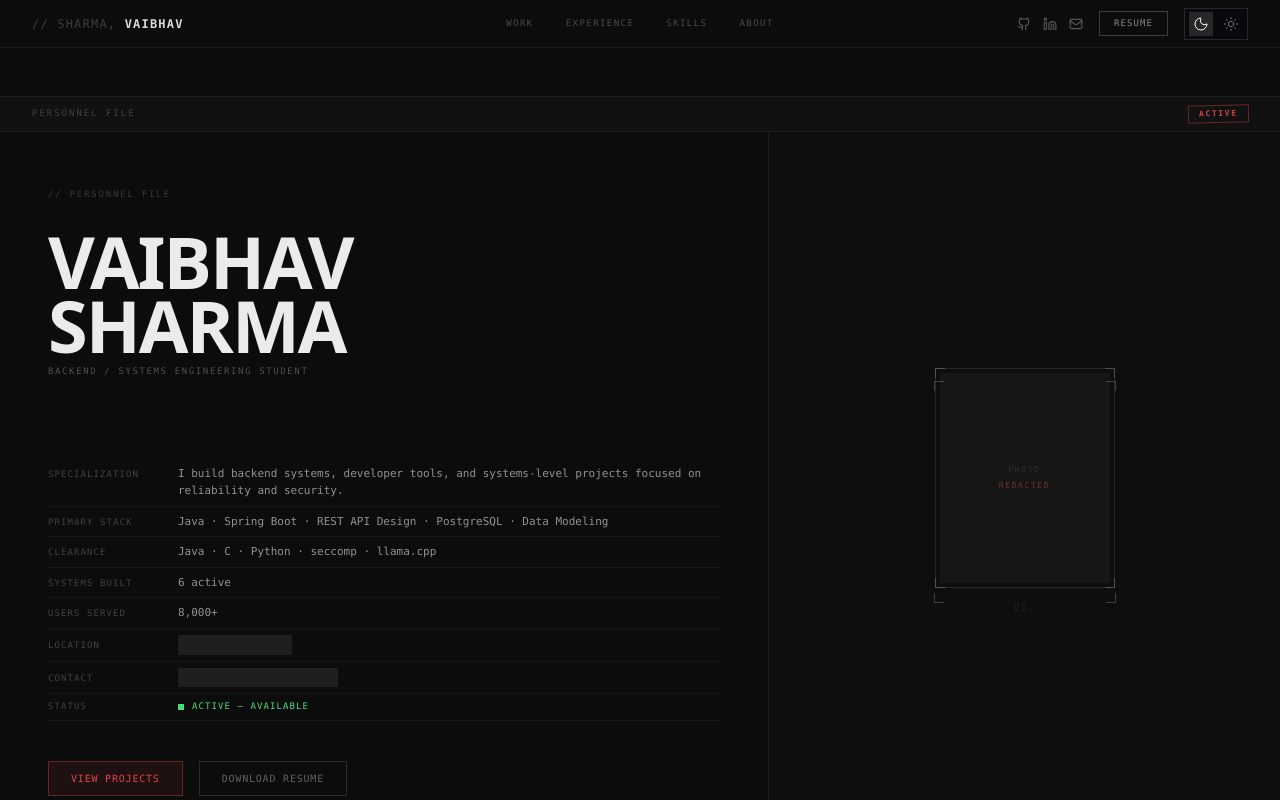
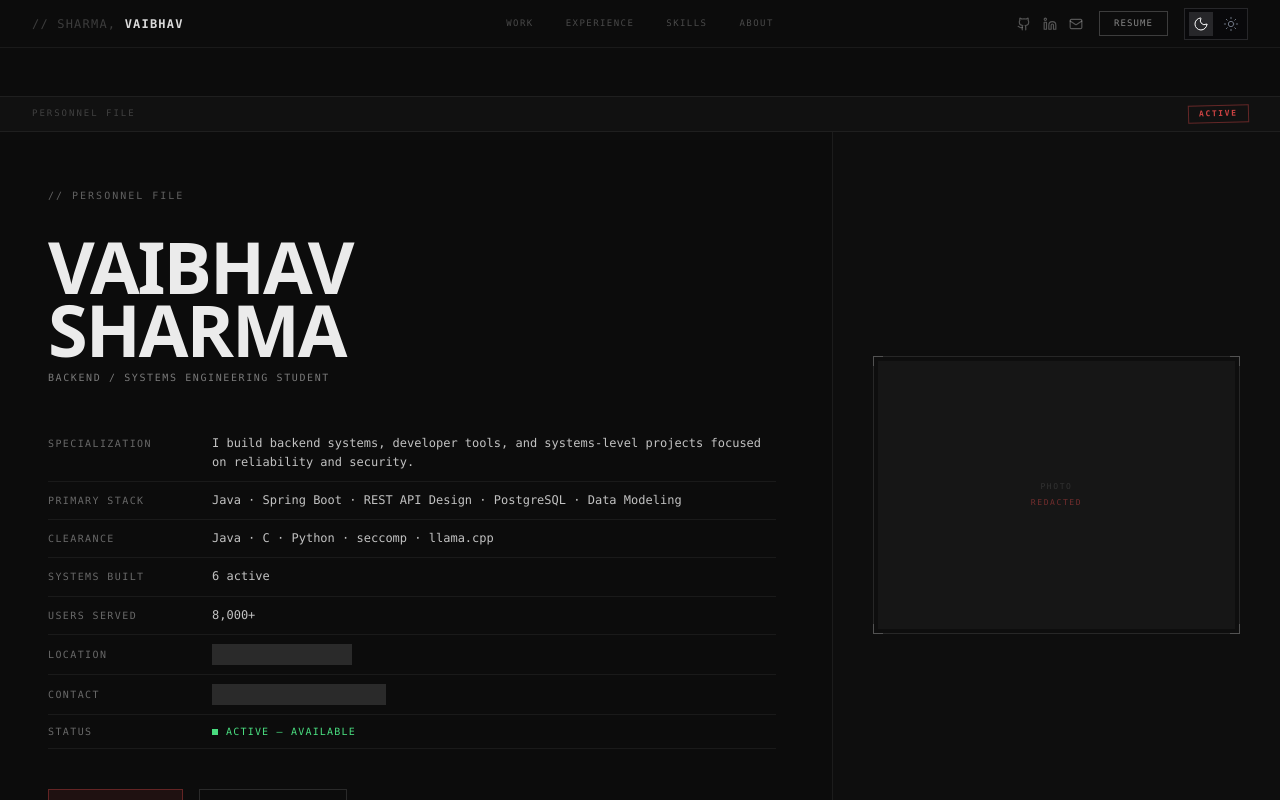
Before and after one commit to sharmavaibhav31/sharmavaibhav31, a React (Vite) app in the folder portfolio/: page / in a window 1280 px wide. Shown: the top 800 px of the page. Built offline with nearby package versions, Linux system fonts and the light colour scheme.

Commit message:
Updated hero section

```diff
--- a/portfolio/src/components/sections/HeroSection.tsx
+++ b/portfolio/src/components/sections/HeroSection.tsx
@@ -29,55 +29,56 @@ export const HeroSection: React.FC = () => {
             {/* HERO BODY */}
             <div className="flex flex-col lg:flex-row flex-1">
                 {/* LEFT COLUMN */}
-                <div className="w-full lg:w-[60%] px-6 py-10 lg:p-[3.5rem_3rem] flex flex-col justify-center min-h-[calc(100vh-84px)]">
+                <div className="w-full lg:w-[65%] flex flex-col justify-center min-h-[calc(100vh-84px)] p-[3.5rem_3.5rem_3.5rem_3rem]">
+
                     {/* Top section */}
-                    <div className="mb-10">
-                        <div className="font-mono text-[9px] text-white/[0.18] tracking-[0.2em] mb-[1.8rem]">
+                    <div>
+                        <div className="font-mono text-[10px] text-white/[0.35] tracking-[0.2em] mb-[2rem]">
                             // PERSONNEL FILE
                         </div>
                         <h1 className="font-sans text-[48px] lg:text-[72px] font-black leading-[0.88] tracking-[-2px] text-white/[0.92] uppercase mb-2">
                             {resumeData.name.split(' ').map((n, i) => <React.Fragment key={i}>{n}<br className="hidden sm:block" /></React.Fragment>)}
                         </h1>
-                        <div className="font-mono text-[9px] tracking-[0.18em] text-white/[0.28] mb-[2.5rem] uppercase">
+                        <div className="font-mono text-[10px] tracking-[0.16em] text-white/[0.45] mb-[2.5rem] uppercase">
                             {resumeData.title}
                         </div>
                     </div>
 
                     {/* Middle section — FIELD ROWS */}
                     <div className="flex flex-col">
-                        <div className="flex flex-row items-baseline py-[6px] border-b-[0.5px] border-white/[0.04]">
-                            <span className="w-[130px] shrink-0 font-mono text-[9px] text-white/[0.22] tracking-[0.12em] uppercase">SPECIALIZATION</span>
-                            <span className="font-mono text-[11px] text-white/[0.55] leading-[1.6]">{specialization}</span>
+                        <div className="flex flex-row items-baseline pt-[9px] pb-[9px] border-b-[0.5px] border-white/[0.06] gap-[1.5rem]">
+                            <span className="min-w-[140px] shrink-0 font-mono text-[10px] text-white/[0.38] tracking-[0.14em] uppercase">SPECIALIZATION</span>
+                            <span className="font-mono text-[12px] text-white/[0.75] leading-[1.6]">{specialization}</span>
                         </div>
-                        <div className="flex flex-row items-baseline py-[6px] border-b-[0.5px] border-white/[0.04]">
-                            <span className="w-[130px] shrink-0 font-mono text-[9px] text-white/[0.22] tracking-[0.12em] uppercase">PRIMARY STACK</span>
-                            <span className="font-mono text-[11px] text-white/[0.55] leading-[1.6]">{primaryStack}</span>
+                        <div className="flex flex-row items-baseline pt-[9px] pb-[9px] border-b-[0.5px] border-white/[0.06] gap-[1.5rem]">
+                            <span className="min-w-[140px] shrink-0 font-mono text-[10px] text-white/[0.38] tracking-[0.14em] uppercase">PRIMARY STACK</span>
+                            <span className="font-mono text-[12px] text-white/[0.75] leading-[1.6]">{primaryStack}</span>
                         </div>
-                        <div className="flex flex-row items-baseline py-[6px] border-b-[0.5px] border-white/[0.04]">
-                            <span className="w-[130px] shrink-0 font-mono text-[9px] text-white/[0.22] tracking-[0.12em] uppercase">CLEARANCE</span>
-                            <span className="font-mono text-[11px] text-white/[0.55] leading-[1.6]">Java · C · Python · seccomp · llama.cpp</span>
+                        <div className="flex flex-row items-baseline pt-[9px] pb-[9px] border-b-[0.5px] border-white/[0.06] gap-[1.5rem]">
+                            <span className="min-w-[140px] shrink-0 font-mono text-[10px] text-white/[0.38] tracking-[0.14em] uppercase">CLEARANCE</span>
+                            <span className="font-mono text-[12px] text-white/[0.75] leading-[1.6]">Java · C · Python · seccomp · llama.cpp</span>
                         </div>
-                        <div className="flex flex-row items-baseline py-[6px] border-b-[0.5px] border-white/[0.04]">
-                            <span className="w-[130px] shrink-0 font-mono text-[9px] text-white/[0.22] tracking-[0.12em] uppercase">SYSTEMS BUILT</span>
-                            <span className="font-mono text-[11px] text-white/[0.55] leading-[1.6]">{projectsData.length} active</span>
+                        <div className="flex flex-row items-baseline pt-[9px] pb-[9px] border-b-[0.5px] border-white/[0.06] gap-[1.5rem]">
+                            <span className="min-w-[140px] shrink-0 font-mono text-[10px] text-white/[0.38] tracking-[0.14em] uppercase">SYSTEMS BUILT</span>
+                            <span className="font-mono text-[12px] text-white/[0.75] leading-[1.6]">{projectsData.length} active</span>
                         </div>
-                        <div className="flex flex-row items-baseline py-[6px] border-b-[0.5px] border-white/[0.04]">
-                            <span className="w-[130px] shrink-0 font-mono text-[9px] text-white/[0.22] tracking-[0.12em] uppercase">USERS SERVED</span>
-                            <span className="font-mono text-[11px] text-white/[0.55] leading-[1.6]">8,000+</span>
+                        <div className="flex flex-row items-baseline pt-[9px] pb-[9px] border-b-[0.5px] border-white/[0.06] gap-[1.5rem]">
+                            <span className="min-w-[140px] shrink-0 font-mono text-[10px] text-white/[0.38] tracking-[0.14em] uppercase">USERS SERVED</span>
+                            <span className="font-mono text-[12px] text-white/[0.75] leading-[1.6]">8,000+</span>
                         </div>
-                        <div className="flex flex-row items-baseline py-[6px] border-b-[0.5px] border-white/[0.04]">
-                            <span className="w-[130px] shrink-0 font-mono text-[9px] text-white/[0.22] tracking-[0.12em] uppercase">LOCATION</span>
-                            <span className="font-mono text-[11px] leading-[1.6] bg-white/[0.08] text-transparent select-none cursor-pointer px-[4px] py-[1px] transition-all duration-250 ease-out hover:bg-transparent hover:text-white/[0.55]" title="hover to reveal">Bengaluru, India</span>
+                        <div className="flex flex-row items-baseline pt-[9px] pb-[9px] border-b-[0.5px] border-white/[0.06] gap-[1.5rem]">
+                            <span className="min-w-[140px] shrink-0 font-mono text-[10px] text-white/[0.38] tracking-[0.14em] uppercase">LOCATION</span>
+                            <span className="font-mono text-[12px] leading-[1.6] bg-white/[0.12] text-transparent select-none cursor-pointer px-[4px] py-[1px] min-w-[140px] inline-block transition-all duration-250 ease-out hover:bg-transparent hover:text-white/[0.75]" title="hover to reveal">Bengaluru, India</span>
                         </div>
-                        <div className="flex flex-row items-baseline py-[6px] border-b-[0.5px] border-white/[0.04]">
-                            <span className="w-[130px] shrink-0 font-mono text-[9px] text-white/[0.22] tracking-[0.12em] uppercase">CONTACT</span>
-                            <span className="font-mono text-[11px] leading-[1.6] bg-white/[0.08] text-transparent select-none cursor-pointer px-[4px] py-[1px] transition-all duration-250 ease-out hover:bg-transparent hover:text-white/[0.55]" title="hover to reveal">{resumeData.socials.email.replace('mailto:', '')}</span>
+                        <div className="flex flex-row items-baseline pt-[9px] pb-[9px] border-b-[0.5px] border-white/[0.06] gap-[1.5rem]">
+                            <span className="min-w-[140px] shrink-0 font-mono text-[10px] text-white/[0.38] tracking-[0.14em] uppercase">CONTACT</span>
+                            <span className="font-mono text-[12px] leading-[1.6] bg-white/[0.12] text-transparent select-none cursor-pointer px-[4px] py-[1px] min-w-[140px] inline-block transition-all duration-250 ease-out hover:bg-transparent hover:text-white/[0.75]" title="hover to reveal">{resumeData.socials.email.replace('mailto:', '')}</span>
                         </div>
-                        <div className="flex flex-row items-center py-[6px] border-b-[0.5px] border-white/[0.04]">
-                            <span className="w-[130px] shrink-0 font-mono text-[9px] text-white/[0.22] tracking-[0.12em] uppercase">STATUS</span>
+                        <div className="flex flex-row items-center pt-[9px] pb-[9px] border-b-[0.5px] border-white/[0.06] gap-[1.5rem]">
+                            <span className="min-w-[140px] shrink-0 font-mono text-[10px] text-white/[0.38] tracking-[0.14em] uppercase">STATUS</span>
                             <div className="flex items-center">
                                 <div className="w-[6px] h-[6px] rounded-full bg-[#4ade80] animate-pulse-dot mr-2 shrink-0"></div>
-                                <span className="font-mono text-[9px] tracking-[0.12em] text-[#4ade80]">ACTIVE — AVAILABLE</span>
+                                <span className="font-mono text-[10px] tracking-[0.12em] text-[#4ade80]">ACTIVE — AVAILABLE</span>
                             </div>
                         </div>
                     </div>
@@ -94,12 +95,26 @@ export const HeroSection: React.FC = () => {
                 </div>
 
                 {/* RIGHT COLUMN */}
-                <div className="group relative w-full lg:w-[40%] bg-[#0e0e0e] border-t-[0.5px] lg:border-t-0 lg:border-l-[0.5px] border-white/[0.06] overflow-hidden min-h-[300px] lg:min-h-[calc(100vh-84px)] flex flex-col items-center justify-center">
+                <div className="group relative w-full lg:w-[35%] bg-[#0e0e0e] border-t-[0.5px] lg:border-t-0 lg:border-l-[0.5px] border-white/[0.06] min-h-[300px] lg:min-h-[calc(100vh-84px)] p-[3rem_2.5rem] flex flex-col items-center justify-center">
 
-                    {/* Placeholder content (fades out on hover) */}
-                    <div className="flex flex-col items-center justify-center transition-opacity duration-400 ease-in-out group-hover:opacity-0 z-10 relative">
-                        {/* Rectangle Outline */}
-                        <div className="relative w-[180px] h-[220px] border-[0.5px] border-white/[0.1] flex flex-col items-center justify-center p-1">
+                    {/* Wrapper that takes up the inner padded space naturally */}
+                    <div className="relative w-full flex flex-col items-center justify-center">
+
+                        {/* Actual Photo (dictates flow size, fades in on hover) */}
+                        <div className="flex flex-col items-center justify-center w-full opacity-0 group-hover:opacity-100 transition-opacity duration-400 ease-in-out z-20">
+                            <img
+                                src={`${import.meta.env.BASE_URL}vaibhav_sharma.png`}
+                                alt="Vaibhav Sharma"
+                                className="w-full h-auto max-h-[75vh] object-cover object-top block border-[0.5px] border-white/[0.08]"
+                            />
+                            <div className="text-center mt-[10px] text-[9px] font-mono tracking-[0.14em] text-white/[0.18]">
+                                // IDENTITY CONFIRMED
+                            </div>
+                        </div>
+
+                        {/* Placeholder content (fades out on hover, perfectly covers the img) */}
+                        <div className="absolute inset-0 flex flex-col items-center transition-opacity duration-400 ease-in-out group-hover:opacity-0 z-10 pb-[22px] /* account for caption space */">
+                            <div className="relative w-full h-full border-[0.5px] border-white/[0.1] flex flex-col items-center justify-center p-1">
                                 {/* Pattern/Noise Fill */}
                                 <div className="absolute inset-1 bg-white/[0.03]"></div>
 
@@ -115,35 +130,7 @@ export const HeroSection: React.FC = () => {
                                     <span className="font-mono text-[8px] text-[#ff5050]/40 tracking-[0.2em] mt-1">REDACTED</span>
                                 </div>
                             </div>
-
-                        {/* VS. label */}
-                        <div className="font-mono text-[11px] text-white/[0.08] tracking-[0.1em] mt-[12px]">
-                            VS.
                         </div>
-                    </div>
-
-                    {/* Actual Photo (fades in on hover) */}
-                    <div className="absolute inset-0 opacity-0 group-hover:opacity-100 transition-opacity duration-400 ease-in-out">
-                        <img
-                            src={`${import.meta.env.BASE_URL}vaibhav_sharma.png`}
-                            alt="Vaibhav Sharma"
-                            className="w-full h-full object-cover object-top"
-                        />
-                        {/* Overlay */}
-                        <div className="absolute inset-0 bg-[#0c0c0c]/35 pointer-events-none"></div>
-                    </div>
-
-                    {/* Corner Markers (Stay visible on hover, but opacity changes) */}
-                    <div className="absolute left-1/2 top-1/2 -translate-x-1/2 -translate-y-1/2 w-[180px] h-[220px] pointer-events-none z-20">
-                         <div className="absolute -top-[1px] -left-[1px] w-[10px] h-[10px] border-t-[1px] border-l-[1px] border-white/[0.2] group-hover:border-white/[0.08] transition-colors duration-400"></div>
-                         <div className="absolute -top-[1px] -right-[1px] w-[10px] h-[10px] border-t-[1px] border-r-[1px] border-white/[0.2] group-hover:border-white/[0.08] transition-colors duration-400"></div>
-                         <div className="absolute -bottom-[1px] -left-[1px] w-[10px] h-[10px] border-b-[1px] border-l-[1px] border-white/[0.2] group-hover:border-white/[0.08] transition-colors duration-400"></div>
-                         <div className="absolute -bottom-[1px] -right-[1px] w-[10px] h-[10px] border-b-[1px] border-r-[1px] border-white/[0.2] group-hover:border-white/[0.08] transition-colors duration-400"></div>
-                    </div>
-
-                    {/* Identity Confirmed Label */}
-                    <div className="absolute bottom-[1.5rem] left-[1.5rem] font-mono text-[9px] tracking-[0.16em] text-white/50 opacity-0 group-hover:opacity-100 transition-opacity duration-300 delay-200 z-20 pointer-events-none">
-                        // IDENTITY CONFIRMED
                     </div>
 
                 </div>
```
Lines whose indentation alone changed are shown as unchanged.
